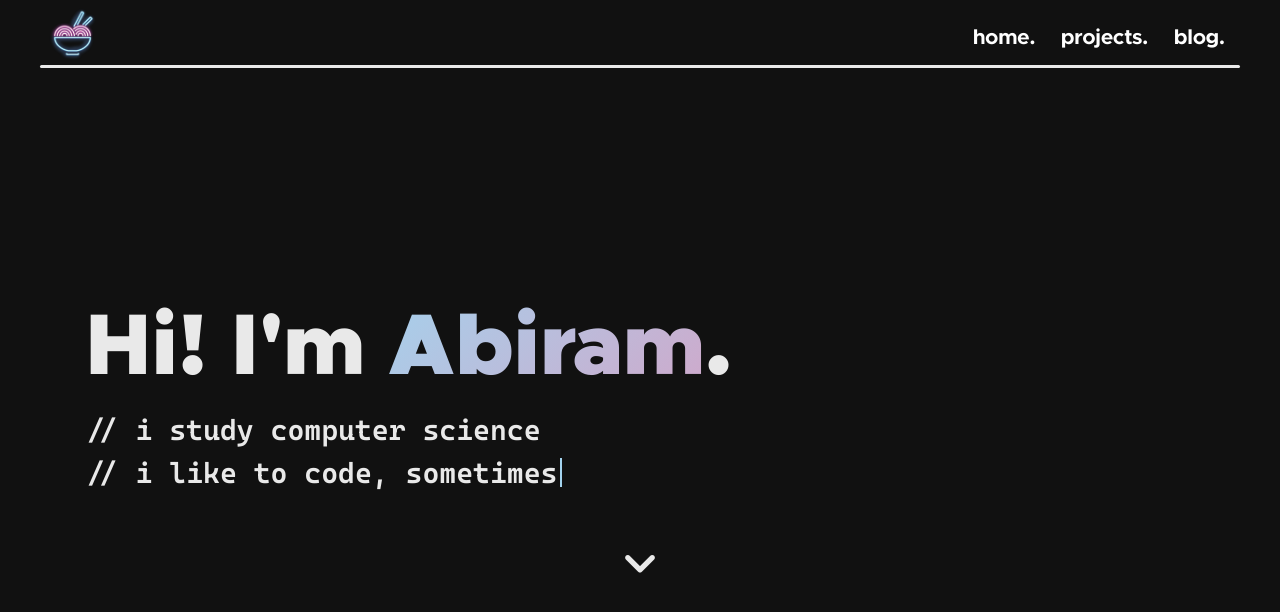
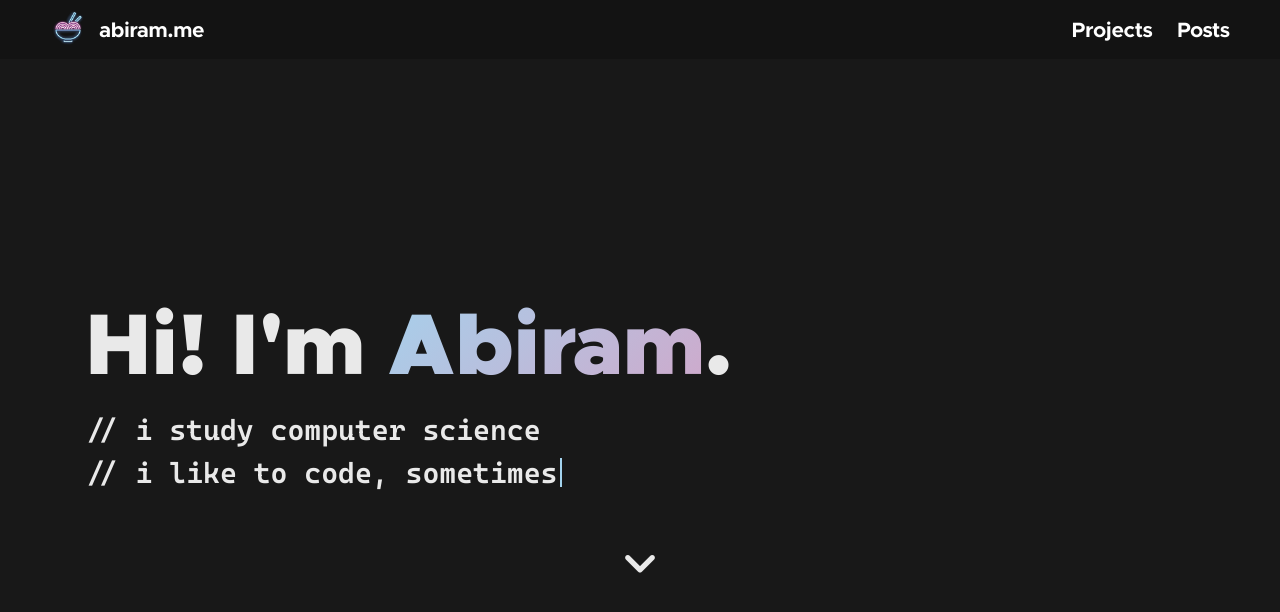
Before and after one commit to jeffreydyao/abiramen.github.io, a Jekyll site: the page built from index.html, in a window 1280 px wide and 900 px high. Shown: the top 612 px of the window. Built offline with Jekyll 4.4.1, drawn with Linux system fonts in a browser that asks for light colours; nearby versions of some CDN libraries.

Commit message:
Update navbar style

```diff
--- a/_includes/navigation.html
+++ b/_includes/navigation.html
@@ -1,13 +1,14 @@
 <nav id = "navbar">
-	<div id = "nav-contain">
+    <div id="nav-contain">
         <a href="/" id="navbar-logo">
             <img src="/assets/images/ramen-logo.png" alt="neon-logo" id="logo"/>
         </a>
+        <div id="nav-home">
+            <a href="/" id="navbar-name">abiram.me</a>
+        </div>
         <div id="nav-right">
-			<a href="/">home.</a>
-			<a href="/projects">projects.</a>
-			<a href="/blog">blog.</a>
+            <a href="/projects">Projects</a>
+            <a href="/blog">Posts</a>
         </div>
-		<div id="nav-border"></div>
     </div>
 </nav>
--- a/assets/css/navbar.scss
+++ b/assets/css/navbar.scss
@@ -1,16 +1,9 @@
 nav {
-    padding-top: 5px;
-    padding-bottom: 5px;
+    background-color: $navbar;
     width: 100%;
+    padding: 0;
     position: fixed;
-    background-color: $bg;
     z-index: 9999;
-}
-
-@media only screen and (min-width: 800px) {
-    nav #nav-right a {
-        font-size: 20px;
-    }
 }
 
 #nav-contain {
@@ -19,48 +12,44 @@ nav {
     margin: 0 auto;
 }
 
-#nav-right {
-    line-height: 60px;
-}
-
-nav #nav-right a {
+nav * a {
     color: white;
-    font-size: 21px;
+    font-size: 1.3rem;
     font-family: 'Metropolis';
     font-weight: bold;
-    padding-right: 15px;
-    padding-left: 6px;
-    line-height: 1.5;
     display: inline-block;
     vertical-align: middle;
 }
 
-@media only screen and (max-width: 800px) {
-    nav .container {
-        max-width: 1200px;
-    }
+#navbar-name:hover {
+    color: white;
 }
 
-#nav-border {
-    display: block;
-    width: 100%;
-    height: 3px;
-    border-radius: 10px;
-    background: #e9e9e9;
-    margin: 0 auto;
-    margin-top: 3px;
-    clear: both;
+nav * a:hover {
+    text-decoration: none;
 }
 
-#navbar-logo {
+nav #nav-right a {
+    padding: 0px 10px;
+}
+
+#nav-home {
     float: left;
+    line-height: 3.5rem;
+    padding: 0 0.2rem;
 }
 
 #nav-right {
     float: right;
+    line-height: 3.5rem;
+}
+
+#navbar-logo {
+    height: 3.5rem;
+    float: left;
 }
 
 #logo {
-    margin-left: 3px;
-    height: 59px;
+    height: 3.5rem;
+    padding: 0.5rem;
 }
--- a/assets/css/styles.scss
+++ b/assets/css/styles.scss
@@ -2,7 +2,9 @@
 ---
 
 @import "bootstrap/bootstrap";
-$bg: #111111;
+
+$bg: #181818;
+$navbar: #131313;
 
 html, body {
     background-color: $bg;
```
Lines whose indentation alone changed are shown as unchanged.
